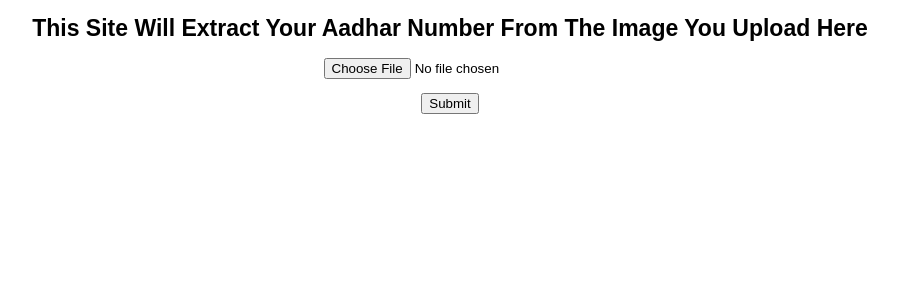
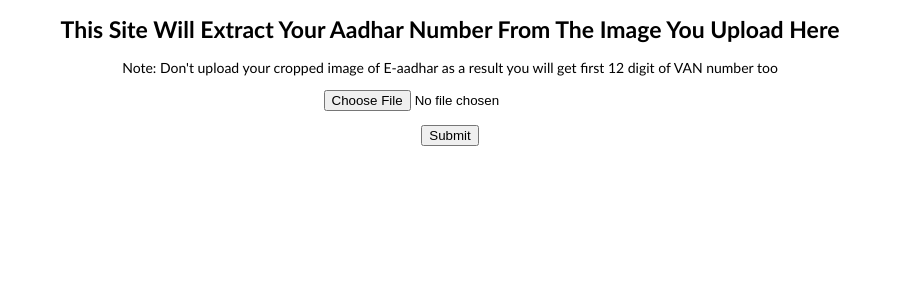
Before and after one commit to MaheshvaranS/Aadhar-data-parsing, a Flask app: page / in a window 1280 px wide. Shown: the top 300 px of the page, without its empty margins (190-1088 px from the left). Run offline with Flask 2, Linux system fonts and the light colour scheme.

Commit message:
Update index.html

```diff
--- a/templates/index.html
+++ b/templates/index.html
@@ -7,14 +7,15 @@ Aadhar card data parsing </title>
 <meta name="viewport" content="width=device-width, initial-scale=1">
 <style>
 body {background-color:#ffffff;background-repeat:no-repeat;background-position:center center;background-attachment:fixed;}
-h1{text-align:center;font-family:Arial, sans-serif;font-size:23px;color:#000000;background-color:#ffffff;}
-p {text-align:center;font-family:Arial, serif;font-size:14px;font-style:normal;font-weight:normal;color:#000000;background-color:#ffffff;}
+h1{text-align:center;font-family:Calibri, sans-serif;font-size:23px;color:#000000;background-color:#ffffff;}
+p {text-align:center;font-family:Calibri, serif;font-size:14px;font-style:normal;font-weight:normal;color:#000000;background-color:#ffffff;}
 </style>
 
 </head></center>
 
  <center><body>
     <h1>This Site Will Extract Your Aadhar Number From The Image You Upload Here</h1>
+     <p>Note: Don't upload your cropped image of E-aadhar as a result you will get first 12 digit of VAN number too</p>
     <center><form method="POST" action="" enctype="multipart/form-data">
 
       <p><input type="file" name="file"></p>
```
